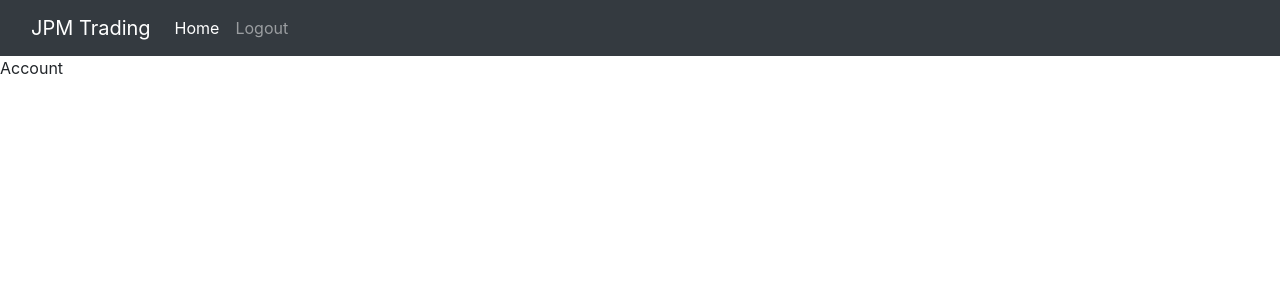
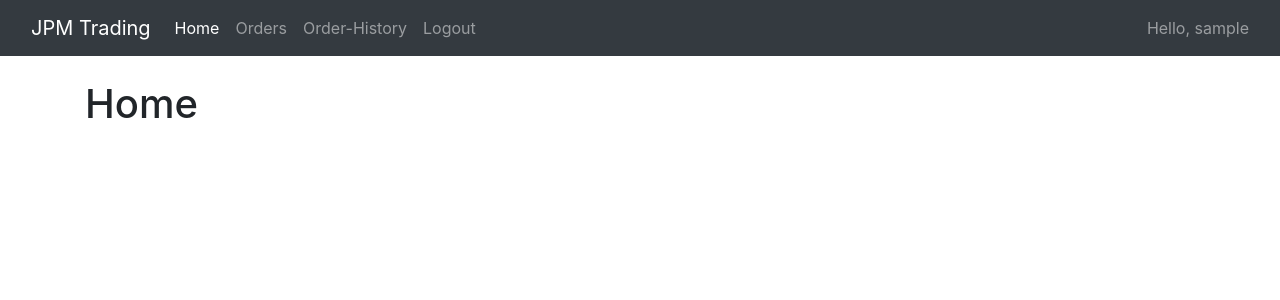
Before and after one commit to manuelkienlein/hackaTUM_JPM-Trading, a Django app: page /accounts in a window 1280 px wide. Shown: the top 300 px of the page. Run offline with Django 4.2, Linux system fonts and the light colour scheme; the visitor is signed in with stand-in values (Sample User, id 1); some libraries are stand-ins or nearby versions.

Commit message:
Added templates for account

```diff
--- a/web/templates/account.html
+++ b/web/templates/account/account.html
@@ -1,5 +1,5 @@
 {% extends 'base.html' %}
 
 {% block content %}
-    Account
+    <h1>Home</h1>
 {% endblock %}
--- /dev/null
+++ b/web/templates/account/orders.html
@@ -0,0 +1,5 @@
+{% extends 'base.html' %}
+
+{% block content %}
+    <h1>Orders</h1>
+{% endblock %}
--- a/web/templates/base.html
+++ b/web/templates/base.html
@@ -10,8 +10,10 @@
 </head>
 <body>
     {% include 'header.html' %}
+    <div class="container container-sm pt-4">
     {% block content %}
 
     {% endblock %}
+    </div>
 </body>
 </html>
--- a/web/templates/header.html
+++ b/web/templates/header.html
@@ -6,11 +6,18 @@
                     aria-controls="navbarNavAltMarkup" aria-expanded="false" aria-label="Toggle navigation">
                 <span class="navbar-toggler-icon"></span>
             </button>
-            <div class="collapse navbar-collapse" id="navbarNavAltMarkup">
+            <div class="collapse navbar-collapse w-100" id="navbarNavAltMarkup">
                 <div class="navbar-nav">
                     <a class="nav-link active" aria-current="page" href="/accounts">Home</a>
+                    <a class="nav-link" aria-current="page" href="/accounts/orders">Orders</a>
+                    <a class="nav-link" aria-current="page" href="/accounts/order-history">Order-History</a>
                     <a class="nav-link" href="/accounts/logout">Logout</a>
                 </div>
+                <ul class="navbar-nav ml-auto">
+                    <span class="navbar-text">
+                        Hello, {{ user.username }}
+                    </span>
+                </ul>
             </div>
         </div>
     </nav>
--- a/web/urls.py
+++ b/web/urls.py
@@ -7,4 +7,6 @@ urlpatterns = [
     path('registration', views.registration, name='web_registration'),
     path('accounts/', include('django.contrib.auth.urls')),
     path('accounts', views.account, name='web_account'),
+    path('accounts/orders', views.account_orders, name='web_account_orders'),
+    path('accounts/order-history', views.account_order_history, name='web_account_order_history'),
 ]
--- a/web/views.py
+++ b/web/views.py
@@ -5,6 +5,7 @@ from django.shortcuts import redirect, render
 from django.http import HttpResponse
 from django.template import loader
 
+from core.models import Order
 from web.forms import RegisterUserForm
 
 
@@ -44,4 +45,13 @@ def registration(request):
 
 @login_required
 def account(request):
-    return render(request, 'account.html', {'foo': 'bar'})
+    return render(request, 'account/account.html', {'foo': 'bar'})
+
+
+def account_orders(request):
+    return render(request, 'account/orders.html', {'foo': 'bar'})
+
+
+def account_order_history(request):
+    orders = Order.objects.filter(user=request.user)
+    return render(request, 'account/order-history.html', {'orders': orders})
```
Also changed, not shown: web/templates/account/order-history.html (added, +22 -0 lines).
